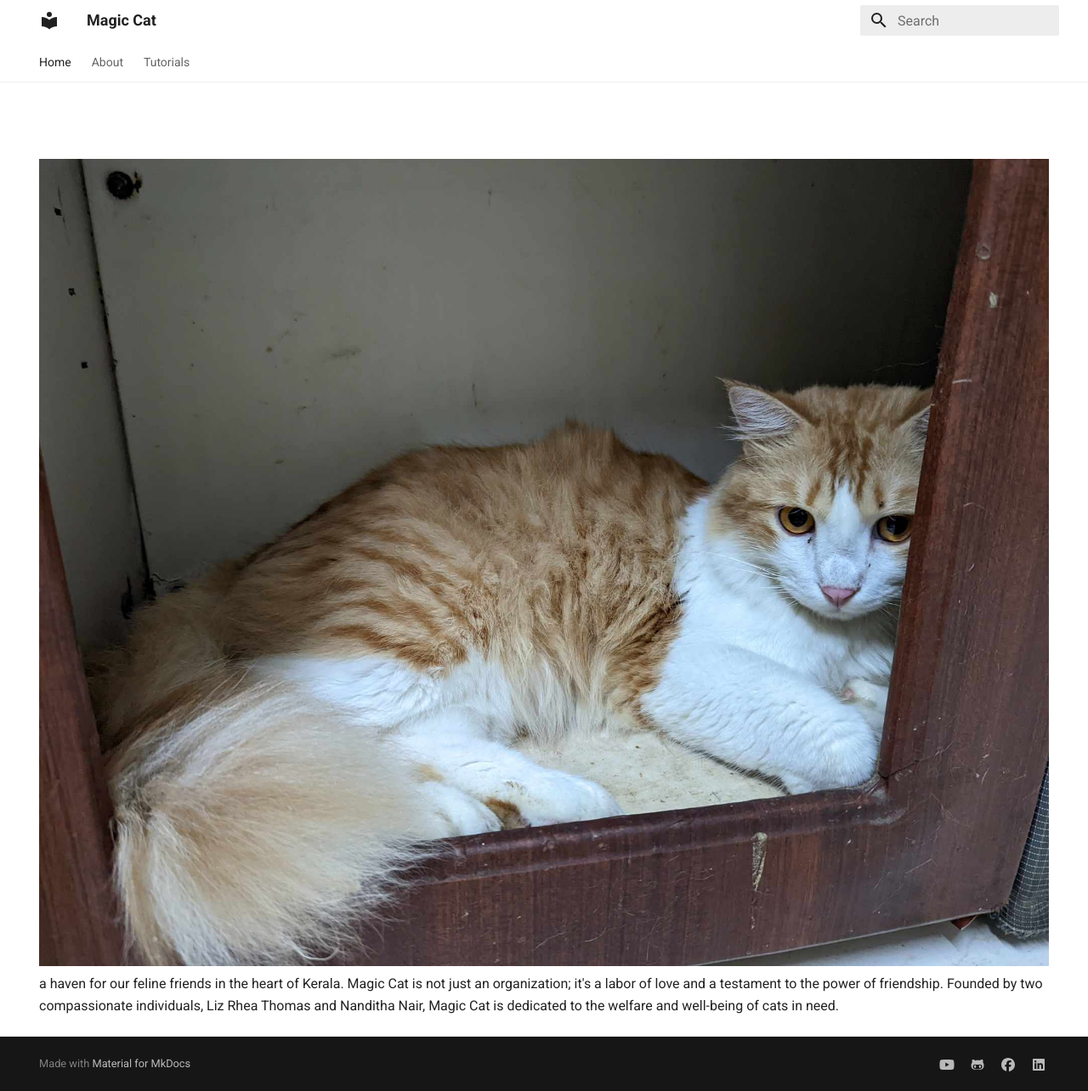
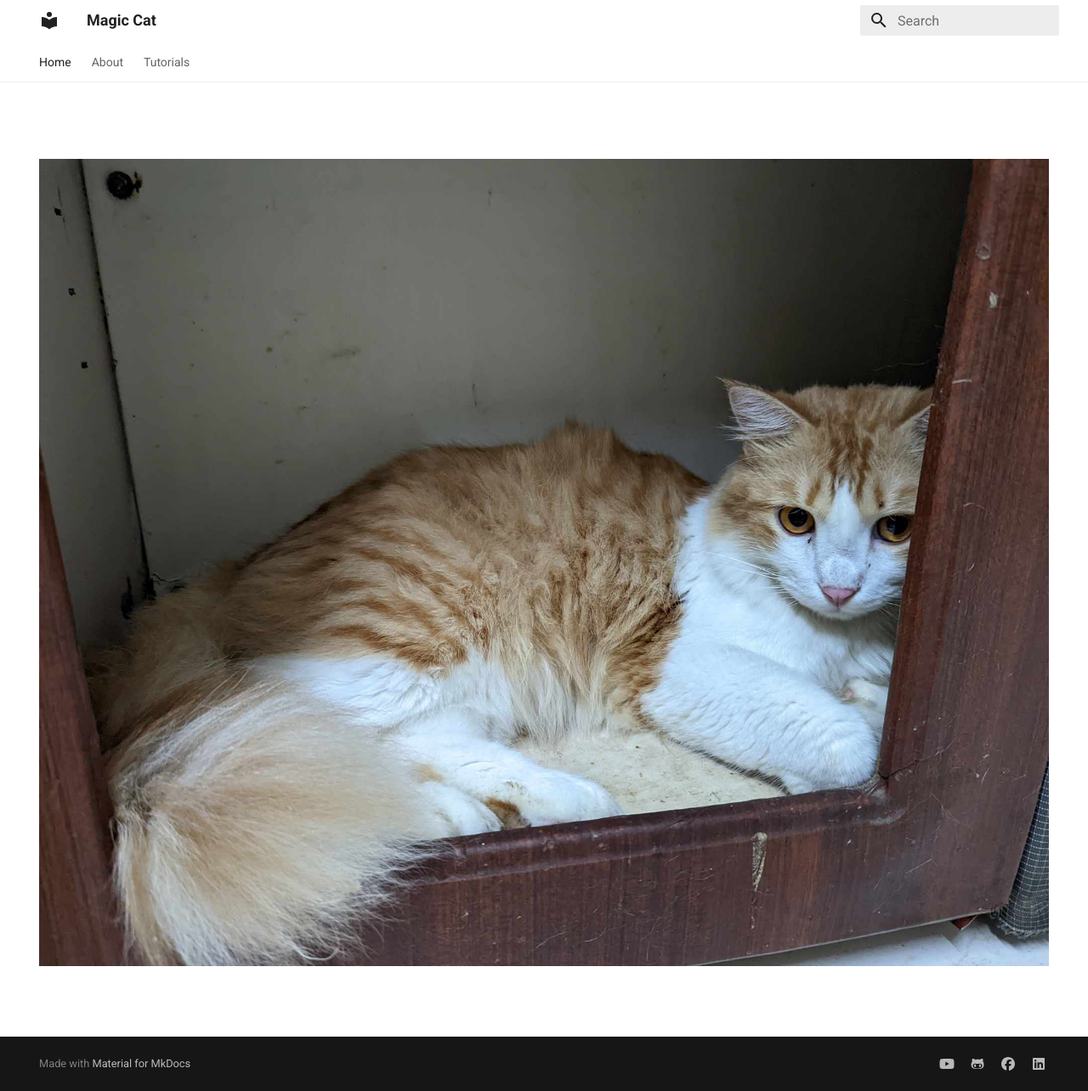
Before and after one commit to MagicCatIn/magiccat.github.io, an MkDocs documentation site: the page built from docs/index.md, in a window 1280 px wide and 1284 px high. Shown: the whole window at 85% size. Built offline with MkDocs 1.6.1 and Material for MkDocs 9.7.7, drawn with Linux system fonts in a browser that asks for light colours.

Commit message:
Update index.md

```diff
--- a/docs/index.md
+++ b/docs/index.md
@@ -5,4 +5,3 @@ hide:
 ---
 #
 ![](./images/manjan.jpg)
-a haven for our feline friends in the heart of Kerala. Magic Cat is not just an organization; it's a labor of love and a testament to the power of friendship. Founded by two compassionate individuals, Liz Rhea Thomas and Nanditha Nair, Magic Cat is dedicated to the welfare and well-being of cats in need.
```
